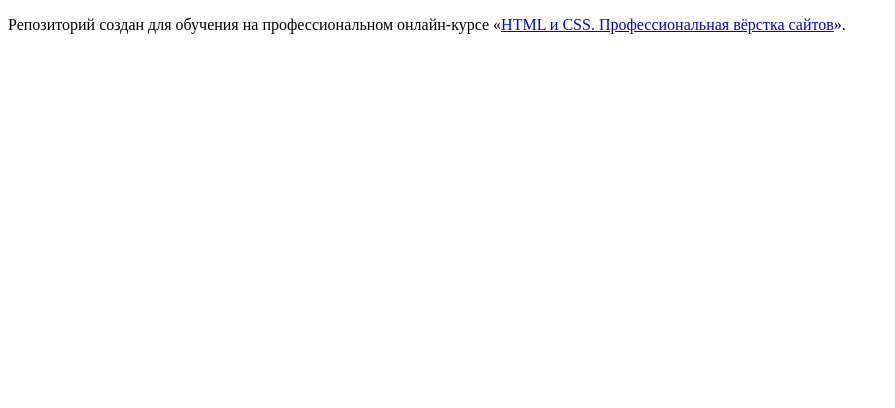
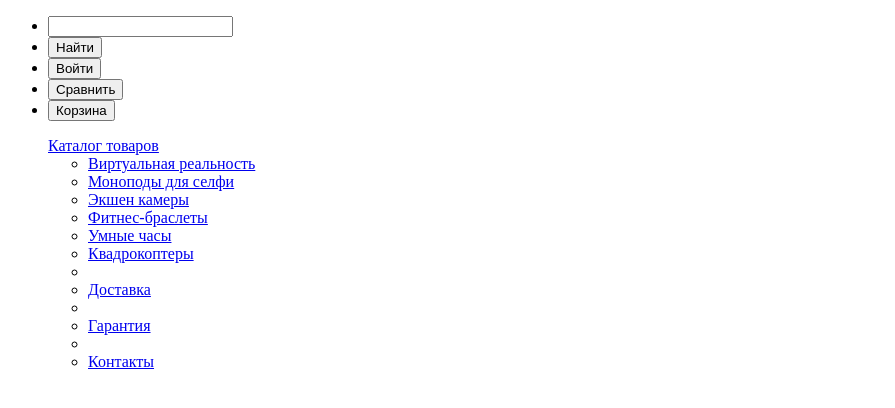
Before and after one commit to htmlacademy-htmlcss/2077109-device-35, a plain HTML site: page index.html in a window 1280 px wide. Shown: the whole page, without its empty margins (0-895 px from the left). Drawn offline with Linux system fonts and the light colour scheme.

Commit message:
Разметка хедера

```diff
--- a/index.html
+++ b/index.html
@@ -5,8 +5,47 @@
     <title>HTML Academy: Девайс</title>
   </head>
   <body>
+    <header class="page-header">
+      <nav class="navigation">
+        <ul class="navigation-user">
+          <li class="search-input">
+            <input type="text">
+          </li>
+          <li class="search-button" >
+            <button>Найти</button>
+          </li>
+          <li class="login">
+            <button>Войти</button>
+          </li>
+          <li class="compare">
+            <button>Сравнить</button>
+          </li>
+          <li class="cart">
+            <button>Корзина</button>
+          </li>
+         </ul>
+         <ul class="navigation-main">
+        <a class="navigation-product" href="#" >Каталог товаров</a>
+        <ul class="sub-menu">
+          <li><a href="#1">Виртуальная реальность</a></li>
+          <li><a href="#2">Моноподы для селфи</a></li>
+          <li><a href="#3">Экшен камеры</a></li>
+          <li><a href="#4">Фитнес-браслеты</a></li>
+          <li><a href="#5">Умные часы</a></li>
+          <li><a href="#6">Квадрокоптеры</a></li>
+        </ul>
+        <ul class="menu">
+          <li><li><a href="#1">Доставка</a></li></li>
+          <li><li><a href="#2">Гарантия</a></li></li>
+          <li><li><a href="#3">Контакты</a></li></li>
+        </ul>
+        </ul>
 
-    <p>Репозиторий создан для обучения на профессиональном онлайн‑курсе «<a href="https://htmlacademy.ru/intensive/htmlcss">HTML и CSS. Профессиональная вёрстка сайтов</a>».</p>
+
+     </nav>
+    </header>
+
+
 
   </body>
 </html>
```
Also changed, not shown: catalog.html (added).
